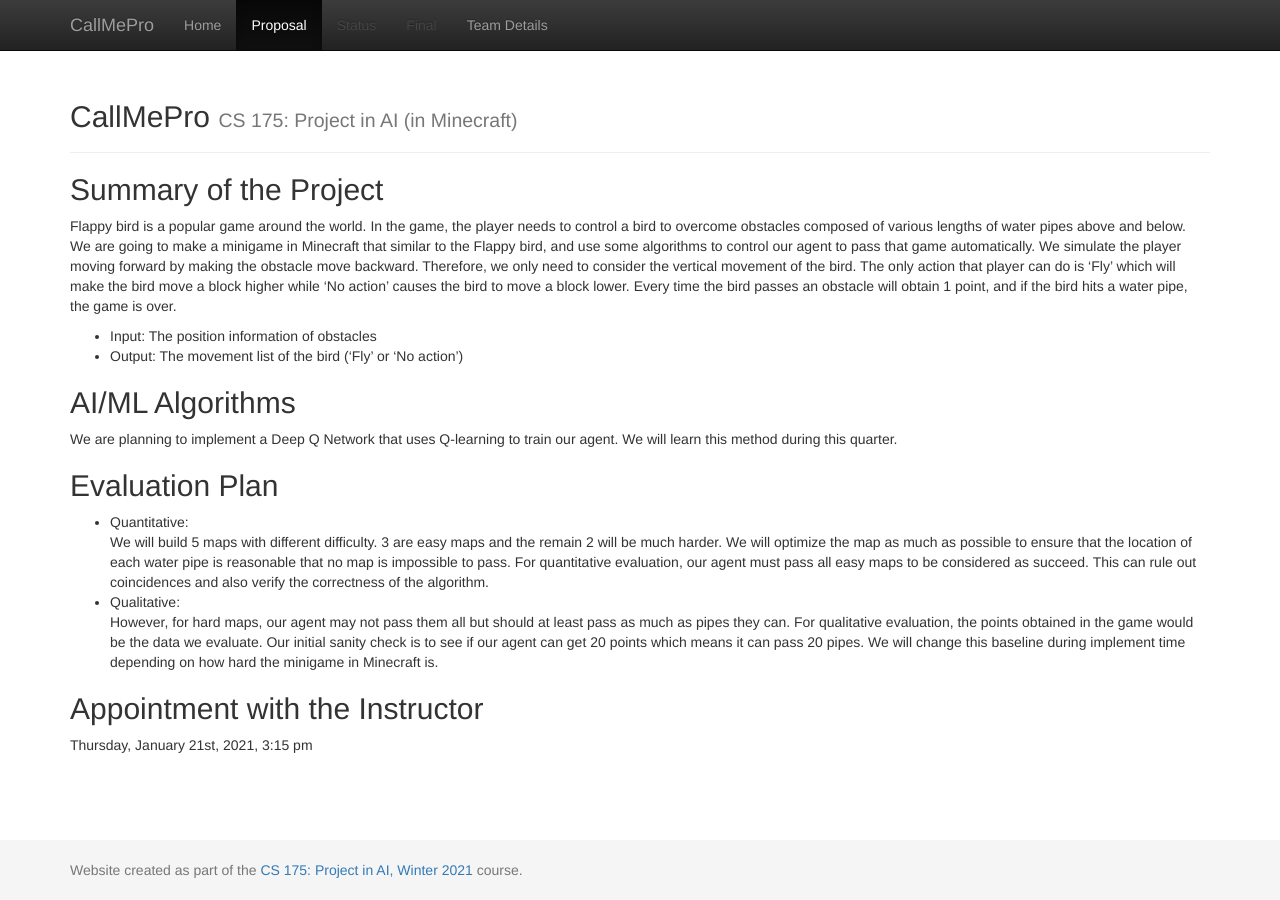
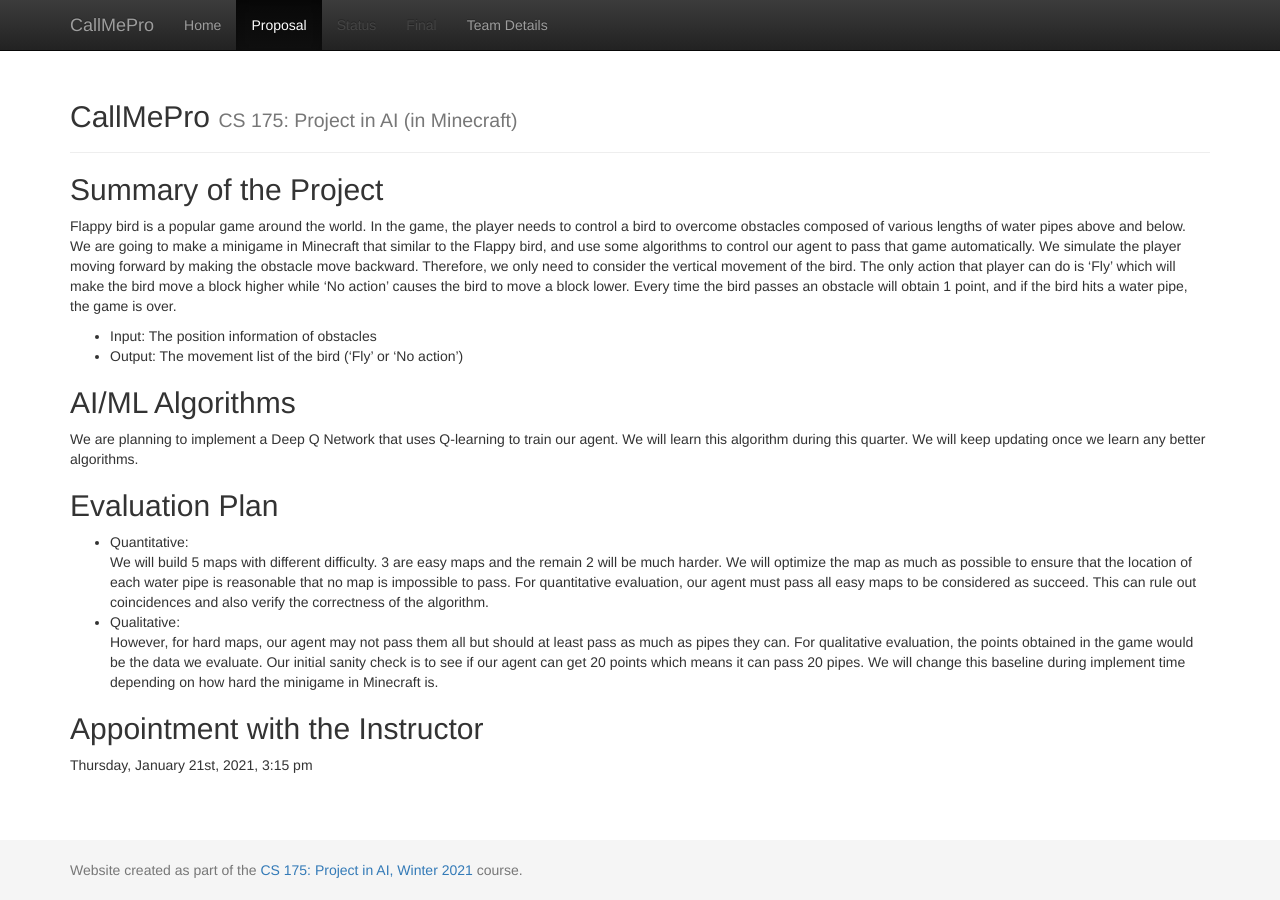
Before and after one commit to Markmzy/CallMePro, a Jekyll site: the page built from docs/proposal.md, in a window 1280 px wide. Built offline with Jekyll 4.4.1, drawn with Linux system fonts in a browser that asks for light colours.

Commit message:
Update proposal.md
Update Algorithm part

```diff
--- a/docs/proposal.md
+++ b/docs/proposal.md
@@ -10,7 +10,7 @@ We simulate the player moving forward by making the obstacle move backward. Ther
 * Output: The movement list of the bird ('Fly' or 'No action')
 
 ## AI/ML Algorithms
-We are planning to implement a Deep Q Network that uses Q-learning to train our agent. We will learn this method during this quarter.
+We are planning to implement a Deep Q Network that uses Q-learning to train our agent. We will learn this algorithm during this quarter. We will keep updating once we learn any better algorithms.
 
 ## Evaluation Plan
 * Quantitative:<br>
```
